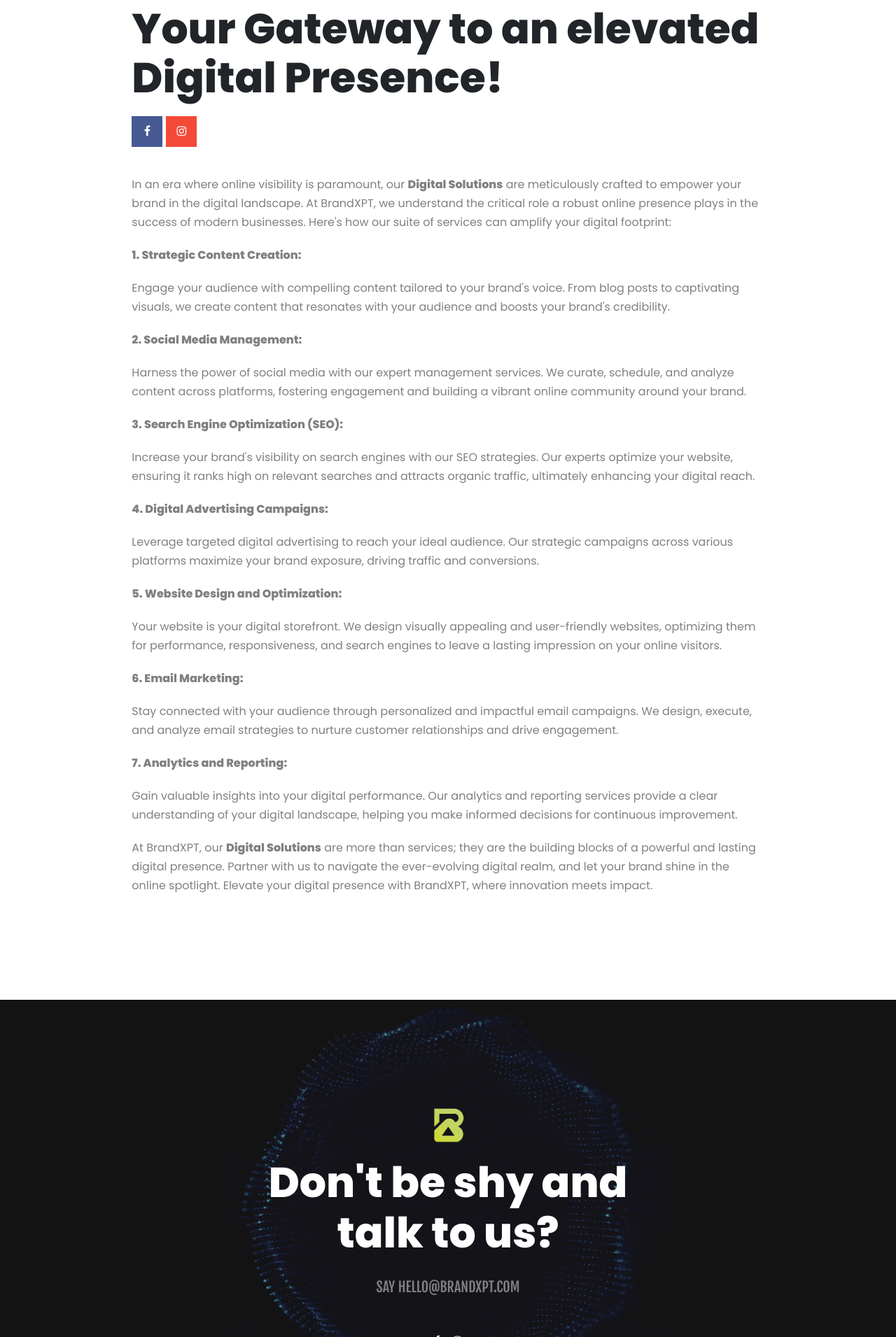
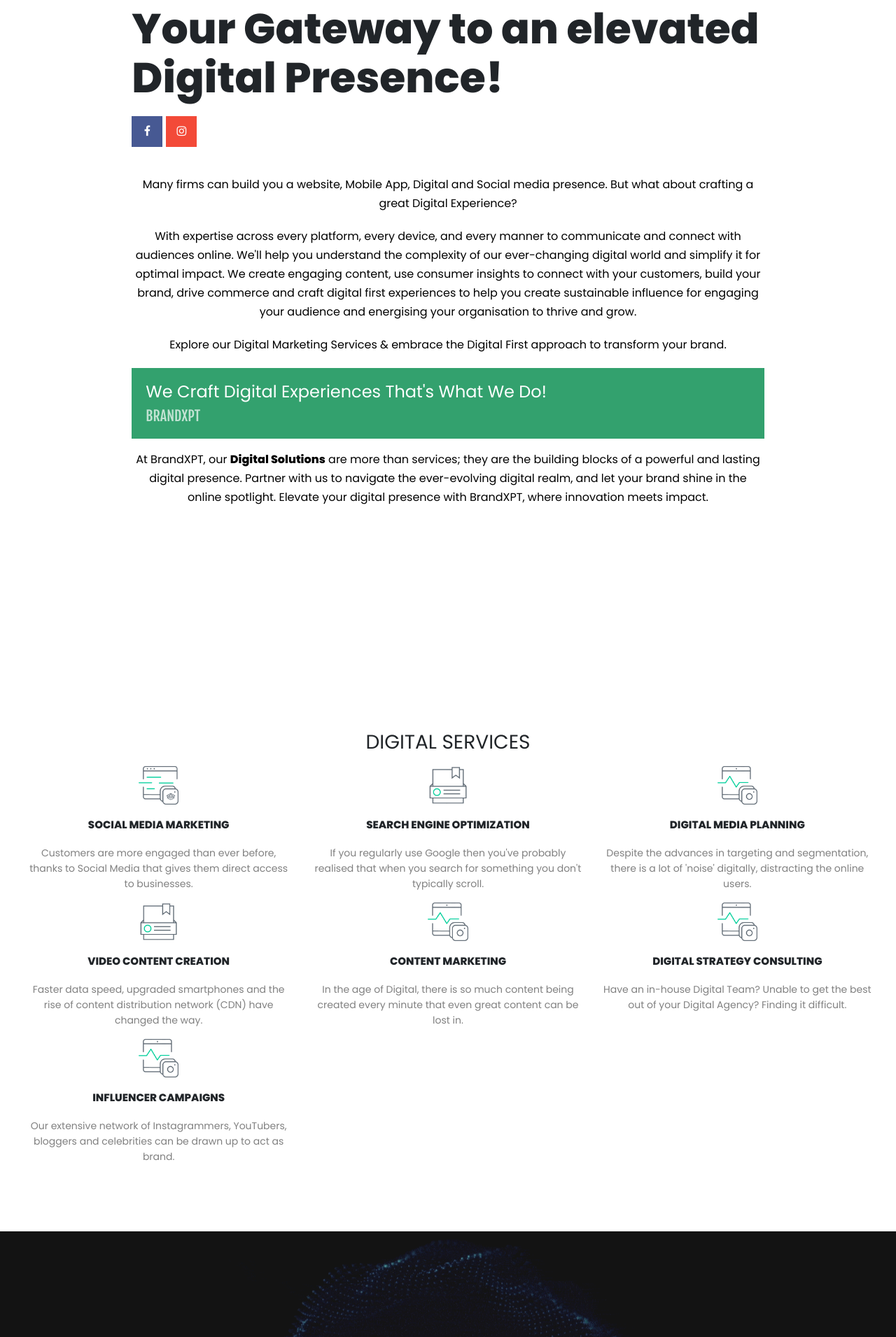
Before and after one commit to srivardhanrr/brandxptnew, a Django app: page /digital_solutions/ in a window 1280 px wide. Shown: the part 1443-3354 px from the top of the page at 70% size. Run offline with Django 5.2, Linux system fonts and the light colour scheme; some libraries are stand-ins or nearby versions; some web fonts are replaced.

Commit message:
Minor Changes

```diff
--- a/templates/home/digital_solutions.html
+++ b/templates/home/digital_solutions.html
@@ -52,53 +52,25 @@
                                     {#			<li class="youtube"><a href="#"><i class="fa fa-youtube-play"></i></a></li>#}
                                 </ul>
 
-                                <p>In an era where online visibility is paramount, our <strong>Digital
-                                    Solutions</strong> are meticulously crafted to empower your brand in the digital
-                                    landscape. At BrandXPT, we understand the critical role a robust online presence
-                                    plays in the success of modern businesses. Here's how our suite of services can
-                                    amplify your digital footprint:</p>
+                                <p style="color: black;" class="text-center">Many firms can build you a website, Mobile
+                                    App, Digital and Social media presence. But what about crafting a great Digital
+                                    Experience?</p>
+                                <p style="color: black;" class="text-center">With expertise across every platform, every
+                                    device, and every manner to communicate and connect with audiences online. We'll
+                                    help you understand the complexity of our ever-changing digital world and simplify
+                                    it for optimal impact. We create engaging content, use consumer insights to connect
+                                    with your customers, build your brand, drive commerce and craft digital first
+                                    experiences to help you create sustainable influence for engaging your audience and
+                                    energising your organisation to thrive and grow.</p>
+                                <p style="color: black;" class="text-center">Explore our Digital Marketing Services &
+                                    embrace the Digital First approach to transform your brand.</p>
+                                <blockquote>
+                                    <h4>We Craft Digital Experiences
+                                        That's What We Do!</h4>
+                                    <h5>BrandXPT</h5>
+                                </blockquote>
 
-                                <p><strong>1. Strategic Content Creation:</strong></p>
-                                <p>Engage your audience with compelling
-                                    content tailored to your brand's voice. From blog posts to captivating visuals, we
-                                    create content that resonates with your audience and boosts your brand's
-                                    credibility.</p>
-
-                                <p><strong>2. Social Media Management:</strong></p>
-                                <p>Harness the power of social media with
-                                    our expert management services. We curate, schedule, and analyze content across
-                                    platforms, fostering engagement and building a vibrant online community around your
-                                    brand.</p>
-
-                                <p><strong>3. Search Engine Optimization (SEO):</strong></p>
-                                <p>Increase your brand's
-                                    visibility on search engines with our SEO strategies. Our experts optimize your
-                                    website, ensuring it ranks high on relevant searches and attracts organic traffic,
-                                    ultimately enhancing your digital reach.</p>
-
-                                <p><strong>4. Digital Advertising Campaigns:</strong></p>
-                                <p>Leverage targeted digital
-                                    advertising to reach your ideal audience. Our strategic campaigns across various
-                                    platforms maximize your brand exposure, driving traffic and conversions.</p>
-
-                                <p><strong>5. Website Design and Optimization:</strong></p>
-                                <p>Your website is your digital
-                                    storefront. We design visually appealing and user-friendly websites, optimizing them
-                                    for performance, responsiveness, and search engines to leave a lasting impression on
-                                    your online visitors.</p>
-
-                                <p><strong>6. Email Marketing:</strong></p>
-                                <p>Stay connected with your audience through
-                                    personalized and impactful email campaigns. We design, execute, and analyze email
-                                    strategies to nurture customer relationships and drive engagement.</p>
-
-                                <p><strong>7. Analytics and Reporting:</strong></p>
-                                <p>Gain valuable insights into your digital
-                                    performance. Our analytics and reporting services provide a clear understanding of
-                                    your digital landscape, helping you make informed decisions for continuous
-                                    improvement.</p>
-
-                                <p>At BrandXPT, our <strong>Digital Solutions</strong> are more than services; they are
+                                <p style="color: black" class="text-center">At BrandXPT, our <strong>Digital Solutions</strong> are more than services; they are
                                     the building blocks of a powerful and lasting digital presence. Partner with us to
                                     navigate the ever-evolving digital realm, and let your brand shine in the online
                                     spotlight. Elevate your digital presence with BrandXPT, where innovation meets
@@ -115,6 +87,78 @@
             </div>
             <!-- end container -->
         </section>
+        <section class="features-content">
+            <div class="container">
+                <div class="row">
+                                        <div class="col-lg-12 fadeInLeft  text-center">
+                                            <h3 style="padding: 20px 10px 10px 10px;">DIGITAL SERVICES</h3>
+                                        </div>
+                    <!-- end col-5 -->
+                    <div class="col-lg-12">
+                        <div class="row inner text-center">
+                            <div class="col-md-4 wow fadeInUp"><img src="{% static 'assets/images/icon01.png' %}"
+                                                                    alt="Image">
+                                <h4>SOCIAL MEDIA MARKETING</h4>
+                                <p>Customers are more engaged than
+                                    ever before, thanks to Social Media that
+                                    gives them direct access to businesses.</p>
+                            </div>
+                            <!-- end col-4 -->
+                            <div class="col-md-4 wow fadeInUp"><img src="{% static 'assets/images/icon02.png' %}"
+                                                                    alt="Image">
+                                <h4>SEARCH ENGINE OPTIMIZATION</h4>
+                                <p>If you regularly use Google then you've
+                                    probably realised that when you search
+                                    for something you don't typically scroll.</p>
+                            </div>
+                            <!-- end col-4 -->
+                            <div class="col-md-4 wow fadeInUp"><img src="{% static 'assets/images/icon03.png' %}"
+                                                                    alt="Image">
+                                <h4>DIGITAL MEDIA PLANNING</h4>
+                                <p>Despite the advances in targeting and
+                                    segmentation, there is a lot of 'noise'
+                                    digitally, distracting the online users.</p>
+                            </div>
+                            <!-- end col-4 -->
+                            <div class="col-md-4 wow fadeInUp"><img src="{% static 'assets/images/icon02.png' %}"
+                                                                    alt="Image">
+                                <h4>VIDEO CONTENT CREATION</h4>
+                                <p>Faster data speed, upgraded smartphones
+                                    and the rise of content distribution
+                                    network (CDN) have changed the way.</p>
+                            </div>
+                            <!-- end col-4 -->
+                            <div class="col-md-4 wow fadeInUp"><img src="{% static 'assets/images/icon03.png' %}"
+                                                                    alt="Image">
+                                <h4>CONTENT MARKETING</h4>
+                                <p>In the age of Digital, there is so much
+                                    content being created every minute
+                                    that even great content can be lost in.</p>
+                            </div>
+                            <div class="col-md-4 wow fadeInUp"><img src="{% static 'assets/images/icon03.png' %}"
+                                                                    alt="Image">
+                                <h4>DIGITAL STRATEGY CONSULTING</h4>
+                                <p>Have an in-house Digital Team?
+                                    Unable to get the best out of your
+                                    Digital Agency? Finding it difficult.</p>
+                            </div>
+                            <div class="col-md-4 wow fadeInUp"><img src="{% static 'assets/images/icon03.png' %}"
+                                                                    alt="Image">
+                                <h4>INFLUENCER CAMPAIGNS</h4>
+                                <p>Our extensive network of Instagrammers,
+                                    YouTubers, bloggers and celebrities
+                                    can be drawn up to act as brand.</p>
+                            </div>
+                            <!-- end col-4 -->
+                        </div>
+                        <!-- end row inner -->
+                    </div>
+                    <!-- end col-7 -->
+                </div>
+                <!-- end row -->
+            </div>
+            <!-- end container -->
+        </section>
         <!-- end news -->
         {% include 'footer.html' %}
     </main>
```
Also changed, not shown: templates/home/ecommerce_support.html (+12 -50 lines).
